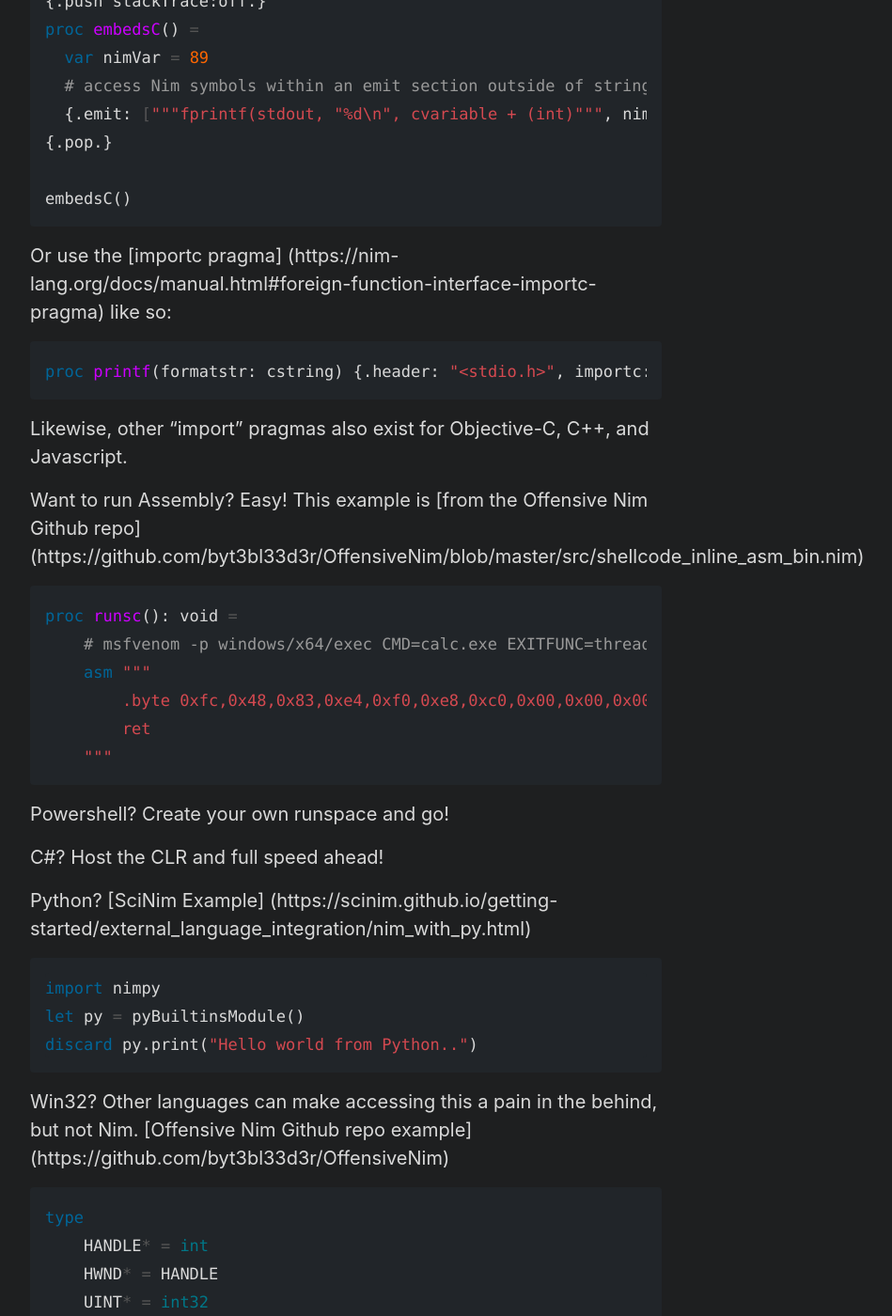
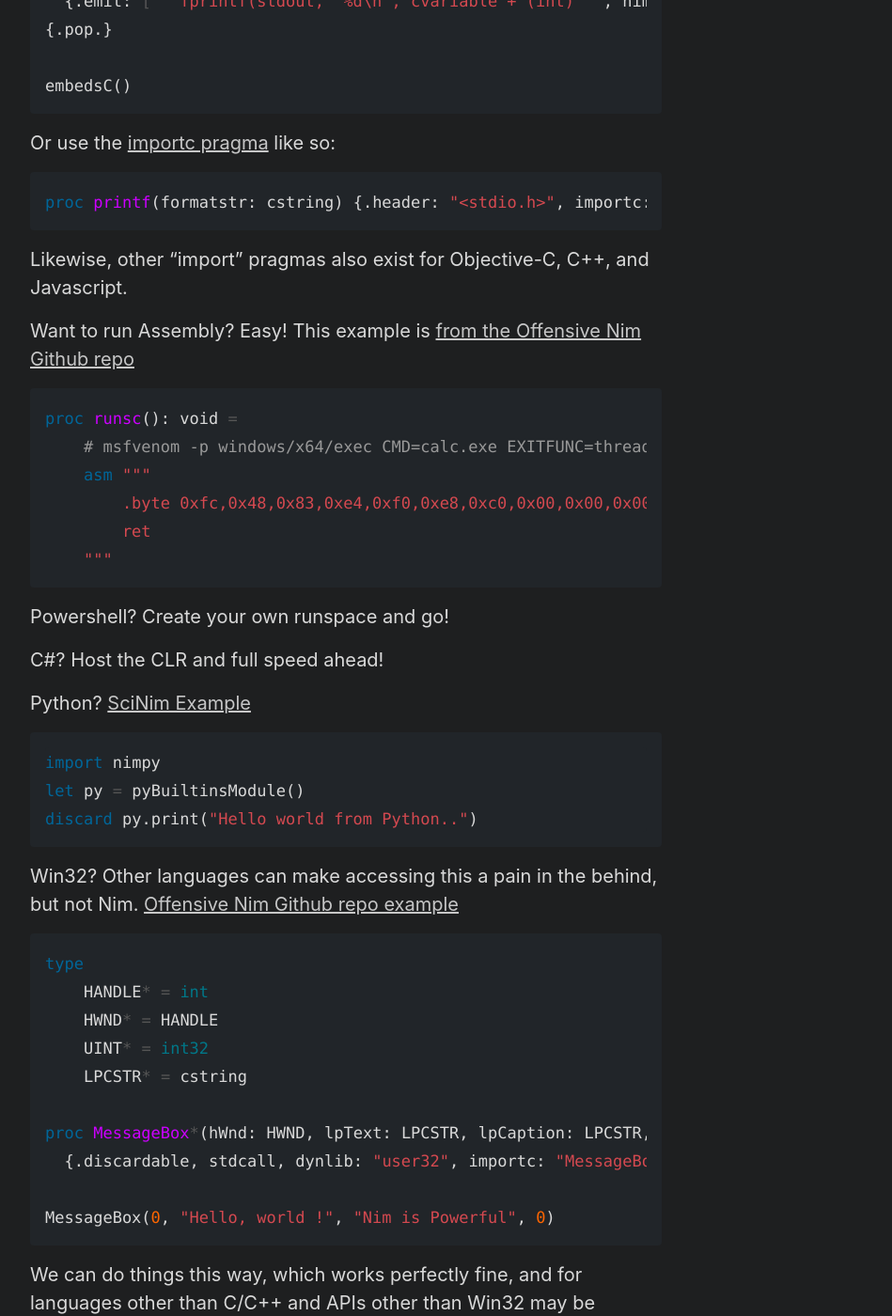
Before and after one commit to RePRGM/rePRGM.github.io, a Jekyll site: the page built from _posts/2023-02-13-why-nim.md, in a window 1280 px wide and 1400 px high, scrolled down 6198 px. Shown: the whole window at 94% size, without its empty margins (272-1221 px from the left). Built offline with Jekyll 4.4.1, drawn with Linux system fonts in a browser that asks for light colours; some of the changed text lies outside the part shown.

Commit message:
Update 2023-02-13-why-nim.md

````diff
--- a/_posts/2023-02-13-why-nim.md
+++ b/_posts/2023-02-13-why-nim.md
@@ -40,11 +40,11 @@ echo input
 What if you want to safely read a password from stdin?
 ```nim
 import std/terminal
-var pass = readPasswordFromStdin(prompt = “Password: “)
+var pass = readPasswordFromStdin(prompt = "Password: ")
 echo “Your password is: $1" % [pass]
 ```
 
-Another fuller example can be found on the Nim website itself. [Nim-lang.org] (https://nim-lang.org/)
+Another fuller example can be found on the Nim website itself. [Nim-lang.org](https://nim-lang.org/)
 ```nim
 import std/strformat
 
@@ -104,7 +104,7 @@ proc doEcho(strToEcho: string) =
 "Hello World".doEcho
 ```
 
-This is called the [Uniform Function Call Syntax (UFCS)] ( https://en.wikipedia.org/wiki/Uniform_Function_Call_Syntax). It only works with the first parameter of a procedure (beyond that we must use parentheses), but it is a cool feature allows us to do things like this:
+This is called the [Uniform Function Call Syntax (UFCS)](https://en.wikipedia.org/wiki/Uniform_Function_Call_Syntax). It only works with the first parameter of a procedure (beyond that we must use parentheses), but it is a cool feature allows us to do things like this:
 
 ```nim
 type Vector = tuple[x, y: int]
@@ -135,7 +135,7 @@ _Side note: I think everyone should still learn C (or C++). Abstractions are coo
 
 In a similar vein to Nim’s ability to compile down to other language’s code, its language interoperability is topnotch as well. This means we can interface with other languages. The easiest languages to do this with is C and C++, but we can also use Assembly, .Net (C#, Powershell), VBA, and Python.
 
-Want to use C/C++? Throw it into the [.emit pragma] (https://nim-lang.org/docs/manual.html#implementation-specific-pragmas-emit-pragma):
+Want to use C/C++? Throw it into the [.emit pragma](https://nim-lang.org/docs/manual.html#implementation-specific-pragmas-emit-pragma):
 ```nim
 {.emit: """
 static int cvariable = 420;
@@ -151,7 +151,7 @@ proc embedsC() =
 embedsC()
 ```
 
-Or use the [importc pragma] (https://nim-lang.org/docs/manual.html#foreign-function-interface-importc-pragma) like so:
+Or use the [importc pragma](https://nim-lang.org/docs/manual.html#foreign-function-interface-importc-pragma) like so:
 
 ```nim
 proc printf(formatstr: cstring) {.header: "<stdio.h>", importc: "printf", varargs.}
@@ -159,7 +159,7 @@ proc printf(formatstr: cstring) {.header: "<stdio.h>", importc: "printf", vararg
 
 Likewise, other "import" pragmas also exist for Objective-C, C++, and Javascript.
 
-Want to run Assembly? Easy! This example is [from the Offensive Nim Github repo] (https://github.com/byt3bl33d3r/OffensiveNim/blob/master/src/shellcode_inline_asm_bin.nim)
+Want to run Assembly? Easy! This example is [from the Offensive Nim Github repo](https://github.com/byt3bl33d3r/OffensiveNim/blob/master/src/shellcode_inline_asm_bin.nim)
 ```nim
 proc runsc(): void =
     # msfvenom -p windows/x64/exec CMD=calc.exe EXITFUNC=thread -f csharp
@@ -172,14 +172,14 @@ Powershell? Create your own runspace and go!
 
 C#? Host the CLR and full speed ahead!
 
-Python? [SciNim Example] (https://scinim.github.io/getting-started/external_language_integration/nim_with_py.html)
+Python? [SciNim Example](https://scinim.github.io/getting-started/external_language_integration/nim_with_py.html)
 ```nim
 import nimpy
 let py = pyBuiltinsModule()
 discard py.print("Hello world from Python..")
 ```
 
-Win32? Other languages can make accessing this a pain in the behind, but not Nim. [Offensive Nim Github repo example] (https://github.com/byt3bl33d3r/OffensiveNim)
+Win32? Other languages can make accessing this a pain in the behind, but not Nim. [Offensive Nim Github repo example](https://github.com/byt3bl33d3r/OffensiveNim)
 ```nim
 type
     HANDLE* = int
@@ -207,4 +207,6 @@ If we take a look at the winim library or even our first MessageBox example from
 
 While there are numerous other ways malware can be caught by AV and EDR, taking a look at what API calls the executable will make, even before running it, is an easy win for them. With Nim, it’s also an easy bypass!
 
-That concludes everything I wanted to discuss regarding the benefits of Nim. If there’s any negatives, I would say it’s just that Nim, being a relatively unknown language, does not have a large community behind it. That means libraries to make certain tasks simpler, like PKCS7 padding or UUID generation, do not exist and must be created manually.
+That concludes everything I wanted to discuss regarding the benefits of Nim. If there’s any negatives, I would say it’s just that Nim, being a relatively unknown language, does not have a large community behind it.
+
+That means libraries to make certain tasks simpler, like PKCS7 padding or UUID generation, do not exist and must be created manually.
````
